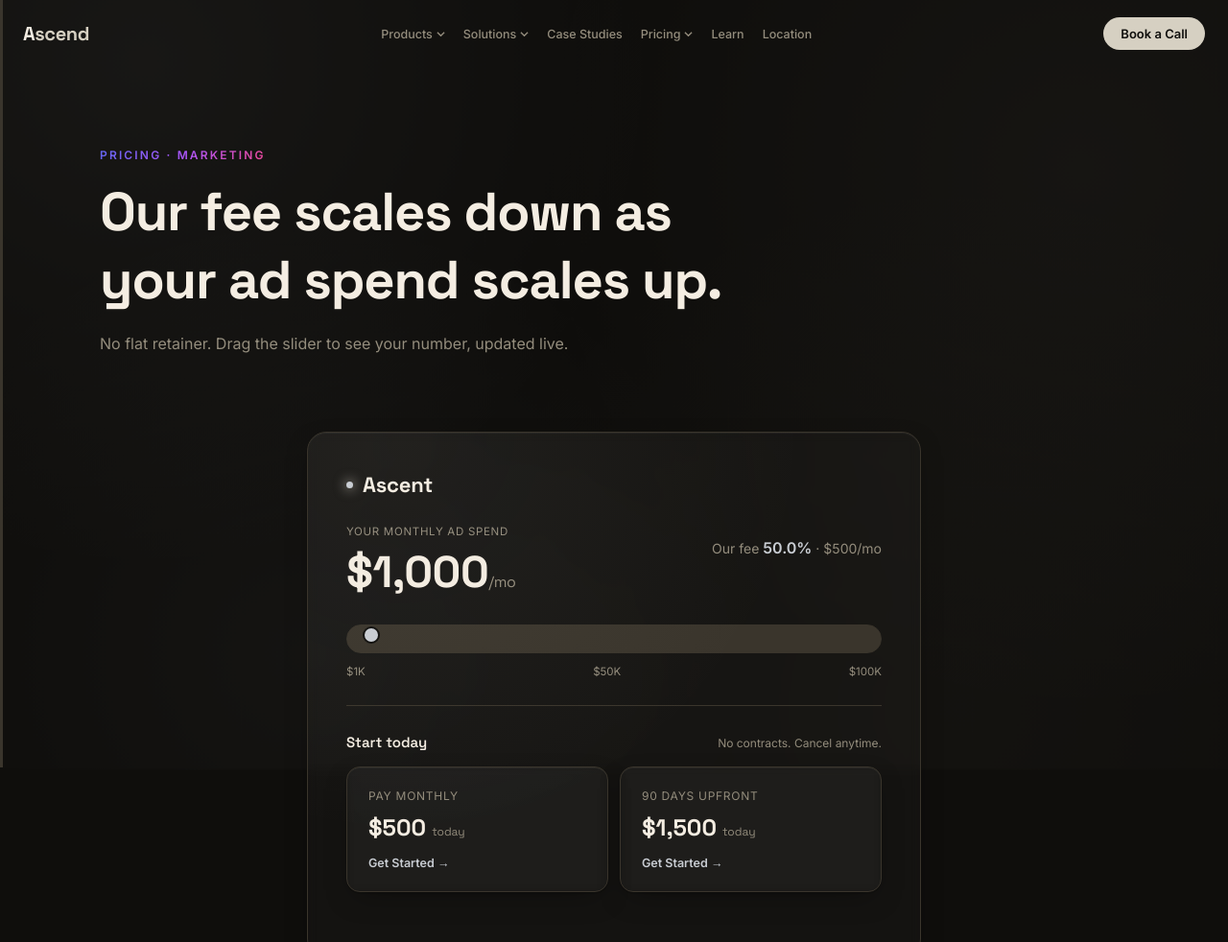
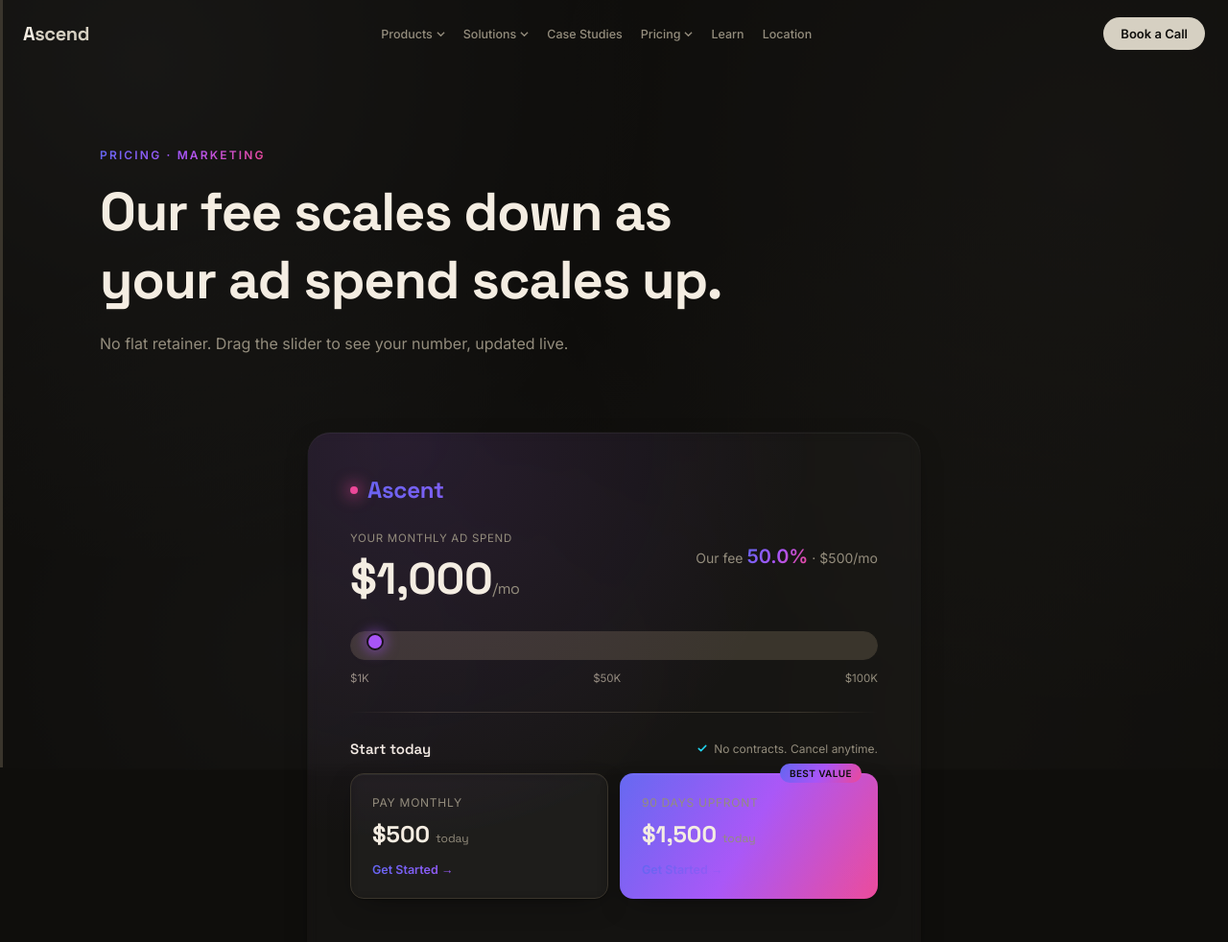
Before and after one commit to ascendmg/ascend-site, a website: page pricing-ads.html in a window 1280 px wide. Shown: the top 982 px of the page at 96% size. Drawn offline with Linux system fonts and the light colour scheme; files whose address does not match are found by name.

Commit message:
Add files via upload

```diff
--- a/pricing-ads.html
+++ b/pricing-ads.html
@@ -102,37 +102,47 @@
 
   /* Ads slider */
   .slider-card{
-    border:1px solid var(--line);
-    border-radius:20px;
-    padding:40px;
+    border:1px solid transparent;
+    background:
+      linear-gradient(var(--black), var(--black)) padding-box,
+      var(--accent-gradient) border-box;
+    border-radius:24px;
+    padding:44px;
     margin:8px auto 0;
     max-width:640px;
     position:relative;
     overflow:hidden;
+    box-shadow:0 20px 60px -20px rgba(99,102,241,.25);
   }
   .slider-card::before{
     content:'';
     position:absolute; inset:0;
-    background:radial-gradient(circle at 15% 0%, rgba(214,208,194,.06), transparent 55%);
+    background:radial-gradient(circle at 15% 0%, rgba(168,85,247,.12), transparent 55%);
     pointer-events:none;
   }
   .ascent-name{
-    font-family:'Space Grotesk',sans-serif; font-weight:700; font-size:22px;
-    color:var(--ivory); letter-spacing:-.01em; margin-bottom:28px;
+    font-family:'Space Grotesk',sans-serif; font-weight:700; font-size:24px;
+    letter-spacing:-.01em; margin-bottom:28px;
     display:flex; align-items:center; gap:10px;
+    background:var(--accent-gradient);
+    -webkit-background-clip:text; background-clip:text; color:transparent;
   }
   .ascent-name::before{
     content:'';
-    width:7px; height:7px; border-radius:50%;
-    background:var(--platinum);
-    box-shadow:0 0 12px 2px rgba(214,208,194,.5);
+    width:8px; height:8px; border-radius:50%;
+    background:var(--accent-3);
+    box-shadow:0 0 16px 3px rgba(236,72,153,.6);
   }
-  .ascent-top-row{display:flex; justify-content:space-between; align-items:flex-start; gap:16px; margin-bottom:26px;}
+  .ascent-top-row{display:flex; justify-content:space-between; align-items:flex-start; gap:16px; margin-bottom:26px; position:relative; z-index:1;}
   .slider-label{font-size:11.5px; color:var(--muted); text-transform:uppercase; letter-spacing:.06em;}
   .slider-value{font-family:'Space Grotesk',sans-serif; font-size:46px; font-weight:700; color:var(--ivory); margin-top:6px; letter-spacing:-.01em;}
   .slider-value span{font-size:16px; color:var(--muted); font-weight:400;}
   .slider-fee{font-size:14px; color:var(--muted); margin-top:14px; text-align:right; white-space:nowrap;}
-  .slider-fee strong{color:var(--platinum); font-weight:600; font-size:16px;}
+  .slider-fee strong{
+    font-weight:700; font-size:20px;
+    background:var(--accent-gradient);
+    -webkit-background-clip:text; background-clip:text; color:transparent;
+  }
   @media (max-width:480px){
     .ascent-top-row{flex-direction:column;}
     .slider-fee{text-align:left; margin-top:14px;}
@@ -143,34 +153,57 @@
   }
   #adSlider::-webkit-slider-thumb{
     -webkit-appearance:none; appearance:none; width:18px; height:18px; border-radius:50%;
-    background:var(--platinum); cursor:pointer; border:2px solid var(--black);
+    background:var(--accent-2); cursor:pointer; border:2px solid var(--black);
     margin-top:-8.25px;
+    box-shadow:0 0 14px 2px rgba(168,85,247,.55);
   }
   #adSlider::-moz-range-thumb{
-    width:18px; height:18px; border-radius:50%; background:var(--platinum);
+    width:18px; height:18px; border-radius:50%; background:var(--accent-2);
     cursor:pointer; border:2px solid var(--black);
+    box-shadow:0 0 14px 2px rgba(168,85,247,.55);
   }
   #adSlider::-moz-range-track{height:1.5px; border-radius:999px;}
   .slider-range-labels{display:flex; justify-content:space-between; margin-top:8px; font-size:11.5px; color:var(--muted);}
 
-  .ascent-divider{border-top:1px solid var(--line); margin:28px 0;}
+  .ascent-divider{
+    height:1px; margin:28px 0; border:none;
+    background:linear-gradient(90deg, transparent, var(--line) 15%, var(--line) 85%, transparent);
+  }
   .ascent-start-head{display:flex; justify-content:space-between; align-items:baseline; flex-wrap:wrap; gap:6px; margin-bottom:16px;}
   .ascent-start-head span:first-child{font-family:'Space Grotesk',sans-serif; font-weight:600; font-size:15px; color:var(--ivory);}
-  .ascent-nocontract{font-size:12px; color:var(--muted);}
+  .ascent-nocontract{font-size:12px; color:var(--muted); display:inline-flex; align-items:center; gap:6px;}
   .ascent-pay-options{display:grid; grid-template-columns:1fr 1fr; gap:12px;}
   .ascent-pay-card{
     display:block; width:100%; border:1px solid var(--line); border-radius:14px; padding:22px;
     transition:border-color .2s ease;
     background:rgba(255,255,255,.015); text-align:left; cursor:pointer;
     font-family:'Inter',sans-serif;
+    position:relative;
   }
-  .ascent-pay-card:hover{border-color:var(--platinum-dim);}
+  .ascent-pay-card:hover{border-color:var(--accent-dim);}
   .ascent-pay-card:disabled{opacity:.6; cursor:wait;}
+  .ascent-pay-card.featured{
+    border:1px solid transparent;
+    background:
+      linear-gradient(rgba(255,255,255,.02), rgba(255,255,255,.02)) padding-box,
+      var(--accent-gradient) border-box;
+  }
+  .ascent-best-badge{
+    position:absolute; top:-11px; right:16px;
+    background:var(--accent-gradient);
+    color:var(--black);
+    font-size:10px; font-weight:700; text-transform:uppercase; letter-spacing:.04em;
+    padding:4px 10px; border-radius:999px;
+  }
   .ascent-checkout-error{color:#e07856; font-size:12.5px; margin-top:12px; min-height:16px;}
   .ascent-pay-label{font-size:12px; color:var(--muted); margin-bottom:10px; text-transform:uppercase; letter-spacing:.06em;}
   .ascent-pay-amount{font-family:'Space Grotesk',sans-serif; font-size:24px; font-weight:700; color:var(--ivory);}
   .ascent-pay-amount span{font-size:12px; color:var(--muted); font-weight:400;}
-  .ascent-pay-cta{font-size:12.5px; color:var(--platinum); font-weight:600; margin-top:14px;}
+  .ascent-pay-cta{
+    font-size:12.5px; font-weight:600; margin-top:14px;
+    background:var(--accent-gradient);
+    -webkit-background-clip:text; background-clip:text; color:transparent;
+  }
   @media (max-width:600px){ .ascent-pay-options{grid-template-columns:1fr;} }
 
   .ascent-features{list-style:none; margin-top:20px; max-width:64ch;}
@@ -180,7 +213,7 @@
   }
   .ascent-features li::before{
     content:''; position:absolute; left:0; top:8px; width:6px; height:6px;
-    border-radius:50%; background:var(--platinum);
+    border-radius:50%; background:var(--accent-gradient);
   }
   .ascent-cta-row{
     display:flex; align-items:center; gap:16px; margin-top:44px; flex-wrap:wrap;
@@ -331,7 +364,7 @@
       <div class="ascent-start">
         <div class="ascent-start-head">
           <span>Start today</span>
-          <span class="ascent-nocontract">No contracts. Cancel anytime.</span>
+          <span class="ascent-nocontract"><svg width="12" height="12" viewBox="0 0 16 16" fill="none"><path d="M3 8.5L6.2 11.5L13 4.5" stroke="var(--accent-4)" stroke-width="2" stroke-linecap="round" stroke-linejoin="round"/></svg> No contracts. Cancel anytime.</span>
         </div>
         <div class="ascent-pay-options">
           <button type="button" class="ascent-pay-card" id="checkoutMonthly">
@@ -339,7 +372,8 @@
             <div class="ascent-pay-amount" id="payMonthlyAmount">$500 <span>today</span></div>
             <div class="ascent-pay-cta">Get Started &rarr;</div>
           </button>
-          <button type="button" class="ascent-pay-card" id="checkout90Day">
+          <button type="button" class="ascent-pay-card featured" id="checkout90Day">
+            <div class="ascent-best-badge">Best Value</div>
             <div class="ascent-pay-label">90 days upfront</div>
             <div class="ascent-pay-amount" id="pay90Amount">$1,500 <span>today</span></div>
             <div class="ascent-pay-cta">Get Started &rarr;</div>
--- a/shared.css
+++ b/shared.css
@@ -345,7 +345,7 @@
     color:var(--ivory);
     transition:border-color .2s ease, background .2s ease;
   }
-  .btn-ghost:hover{border-color:var(--green); background:rgba(74,222,128,.06);}
+  .btn-ghost:hover{border-color:var(--accent-dim); background:rgba(99,102,241,.06);}
 
   /* Section shell */
   section{
@@ -406,15 +406,18 @@
     overflow:hidden;
   }
   .wwd-item{
-    background:#0d120e;
+    background:var(--forest-2);
     padding:32px 26px;
   }
   .wwd-item .num{
     font-family:'Space Grotesk',sans-serif;
     font-size:13px;
-    color:var(--green-dim);
     font-weight:600;
     margin-bottom:14px;
+    background:var(--accent-gradient);
+    -webkit-background-clip:text;
+    background-clip:text;
+    color:transparent;
   }
   .wwd-item h3{font-size:17px; margin-bottom:8px; font-weight:600;}
   .wwd-item p{color:var(--muted); font-size:13.5px; line-height:1.6;}
@@ -447,7 +450,7 @@
     margin-bottom:12px;
     width:fit-content;
   }
-  .status.live{background:rgba(74,222,128,.12); color:var(--green);}
+  .status.live{background:rgba(34,211,238,.14); color:var(--accent-4);}
   .status.inactive{background:rgba(143,162,152,.12); color:var(--muted);}
   .p-card{
     background:linear-gradient(160deg,var(--forest-2),var(--black));
@@ -547,13 +550,18 @@
     grid-template-columns:repeat(2,1fr);
     gap:28px 40px;
   }
-  .why-item{display:flex; gap:16px;}
+  .why-item{
+    display:flex; gap:16px;
+    border:1px solid var(--line);
+    border-radius:14px;
+    padding:22px;
+  }
   .why-item .mark{
     font-family:'Space Grotesk',sans-serif;
     font-weight:700;
     font-size:15px;
     color:var(--black);
-    background:var(--green);
+    background:var(--accent-gradient);
     width:30px; height:30px;
     border-radius:8px;
     display:flex; align-items:center; justify-content:center;
@@ -636,7 +644,7 @@
   }
   form{display:flex; flex-direction:column; gap:14px;}
   input, textarea{
-    background:#0d120e;
+    background:#161412;
     border:1px solid var(--line);
     border-radius:10px;
     padding:14px 16px;
@@ -751,8 +759,11 @@
     font-family:'Space Grotesk',sans-serif;
     font-size:34px;
     font-weight:600;
-    color:var(--platinum);
     margin-bottom:10px;
+    background:var(--accent-gradient);
+    -webkit-background-clip:text;
+    background-clip:text;
+    color:transparent;
   }
   .stat-label{
     font-size:12.5px;
```
Also changed, not shown: case-study-abogadaus.html (+4 -1 lines), case-study-ciudadanoready.html (+4 -1 lines), location.html (+1 -1 lines), marketing.html (+4 -1 lines), portfolio.html (+1 -1 lines), seo.html (+4 -1 lines), services.html (+4 -1 lines), social-media-marketing.html (+4 -1 lines), web-design.html (+4 -1 lines).
